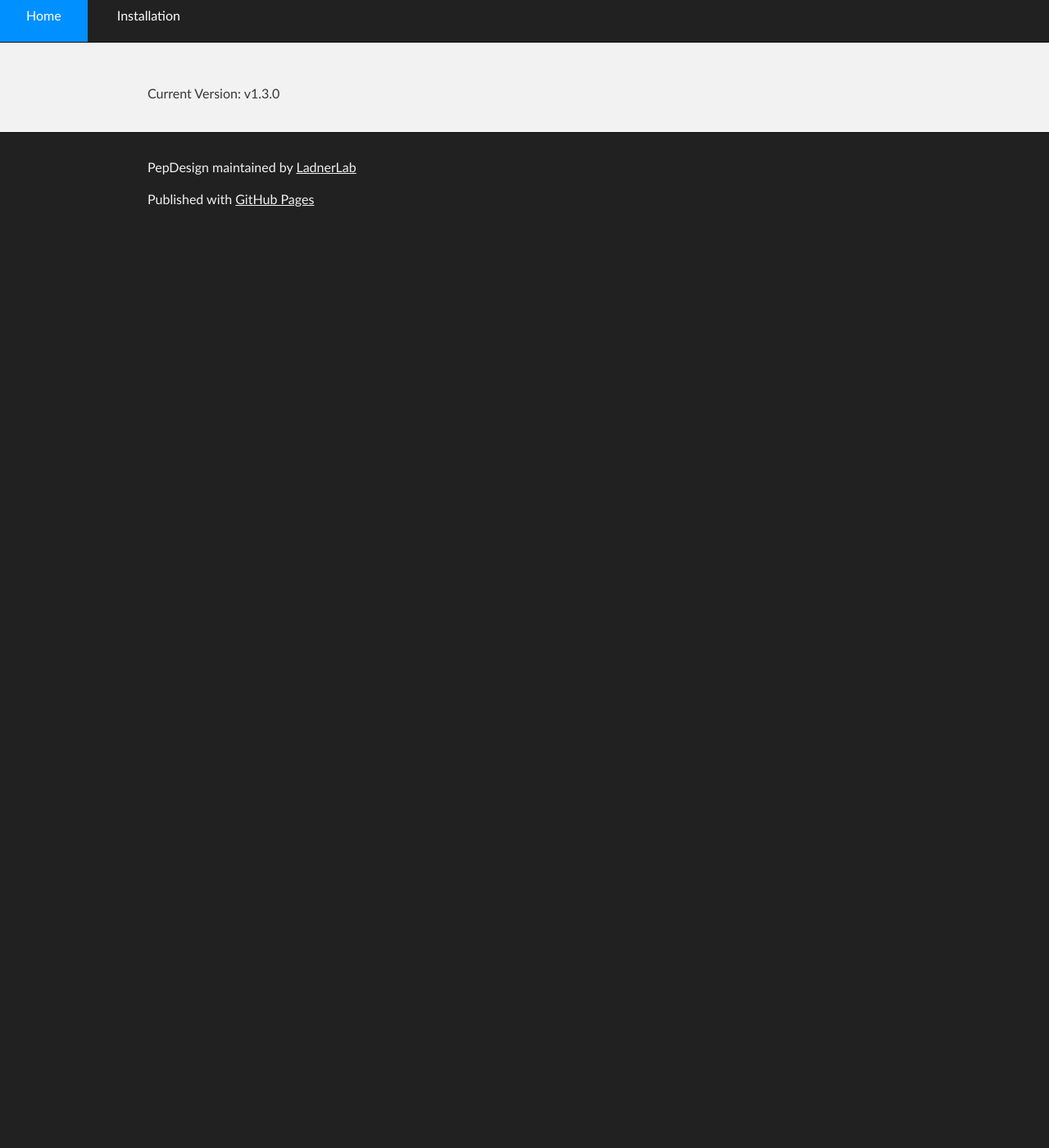
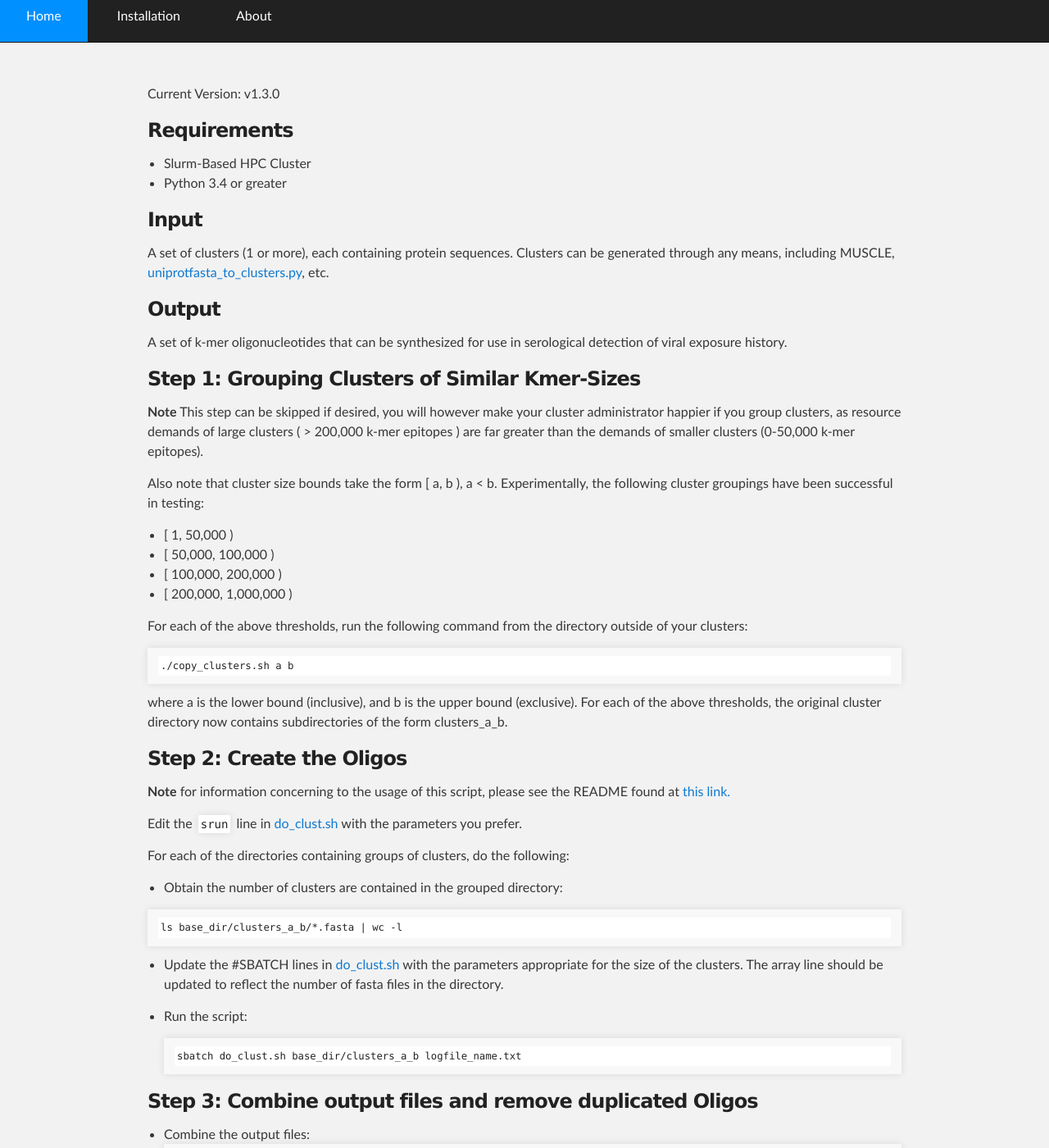
Before and after one commit to LadnerLab/Library-Design, a Jekyll site: the page built from docs/about.md, in a window 1280 px wide and 1400 px high, scrolled down 270 px. Shown: the whole window at 82% size. Built offline with Jekyll 4.4.1, drawn with Linux system fonts in a browser that asks for light colours; before the commit the page ends 900 px from its top, so only the background shows below that; some of the changed text lies outside the part shown.

Commit message:
near final version of PepDesign

````diff
--- a/docs/_layouts/default.html
+++ b/docs/_layouts/default.html
@@ -29,6 +29,7 @@
     <div class="navbar">
       <ul><li class="navlinks"><a href="/Library-Design/">Home</a></li></ul>
       <ul><li class="navlinks"><a href="/Library-Design/installation/">Installation</a></li></ul>
+      <ul><li class="navlinks"><a href="/Library-Design/about">About</a></li></ul>
     <!-- {% for page in site.pages %}
         {% if page.title %}
             <ul><li class="navlinks"><a href="{{ site.baseurl }}{{ page.url }}">{{ page.title }}</a></li></ul>
--- a/docs/about.md
+++ b/docs/about.md
@@ -4,3 +4,82 @@ title: About
 permalink: /about/
 ---
 Current Version: v1.3.0
+
+### Requirements
+- Slurm-Based HPC Cluster
+- Python 3.4 or greater
+
+
+### Input
+A set of clusters (1 or more), each containing protein sequences. Clusters can be generated through any means,
+including MUSCLE, [uniprotfasta_to_clusters.py](scripts/uniprotfasta_to_clusters.py), etc.
+
+### Output
+A set of k-mer oligonucleotides that can be synthesized for use in serological detection of viral exposure history.
+
+### Step 1: Grouping Clusters of Similar Kmer-Sizes
+**Note** This step can be skipped if desired, you will however make your cluster administrator
+happier if you group clusters, as resource demands of large clusters ( > 200,000 k-mer epitopes ) are far greater than the
+demands of smaller clusters (0-50,000 k-mer epitopes).
+
+Also note that cluster size bounds take the form [ a, b ), a < b.
+Experimentally, the following cluster groupings have been successful in
+testing:
+* [ 1, 50,000 )
+* [ 50,000, 100,000 )
+* [ 100,000, 200,000 )
+* [ 200,000, 1,000,000 )
+
+
+For each of the above thresholds, run the following command from the directory outside
+of your clusters:
+```
+./copy_clusters.sh a b
+```
+where a is the lower bound (inclusive), and b is the upper bound (exclusive).
+For each of the above thresholds, the original cluster directory now contains subdirectories
+of the form clusters_a_b.
+
+### Step 2: Create the Oligos
+**Note** for information concerning to the usage of this script, please see the README found at
+[this link.](https://github.com/LadnerLab/C-KmerOligo)
+
+Edit the `srun` line in [do_clust.sh](scripts/monsoon_scripts/do_clust.sh) with the parameters
+you prefer.
+
+For each of the directories containing groups of clusters, do the following:
+- Obtain the number of clusters are contained in the grouped directory:
+
+```
+ls base_dir/clusters_a_b/*.fasta | wc -l
+```
+- Update the #SBATCH lines in [do_clust.sh](scripts/monsoon_scripts/do_clust.sh) with the
+  parameters appropriate for the size of the clusters. The array line should be updated to
+  reflect the number of fasta files in the directory.
+
+- Run the script:
+```
+sbatch do_clust.sh base_dir/clusters_a_b logfile_name.txt
+```
+
+
+### Step 3: Combine output files and remove duplicated Oligos
+- Combine the output files:
+```
+awk 1 base_dir/clusters_*/*_out_R_1 >> combined_file.fasta
+```
+
+Often times there will be a few oligos that are not unique in this combined file,
+remove them with:
+```
+remove_duplicate_oligos.py combined_file.fasta
+```
+This will produce the file combined_file.fasta_unique
+
+### Step 4 (Optional): Produce map file
+A map file contains entries that pair every produced oligonucleotide
+with every sequence from the input containing a shared 7-mer.
+
+```
+sbatch validate_maponly.sh combined_file.fasta_unique unclustered_complete_input.fasta
+```
````
Also changed, not shown: docs/index.md (+2 -0 lines).
